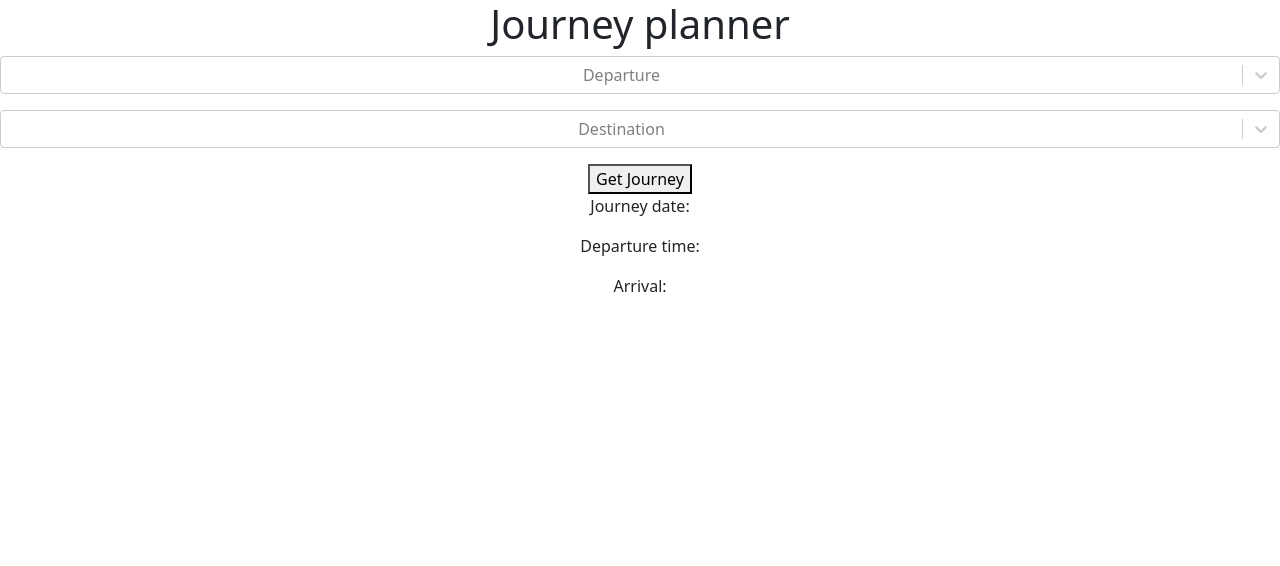
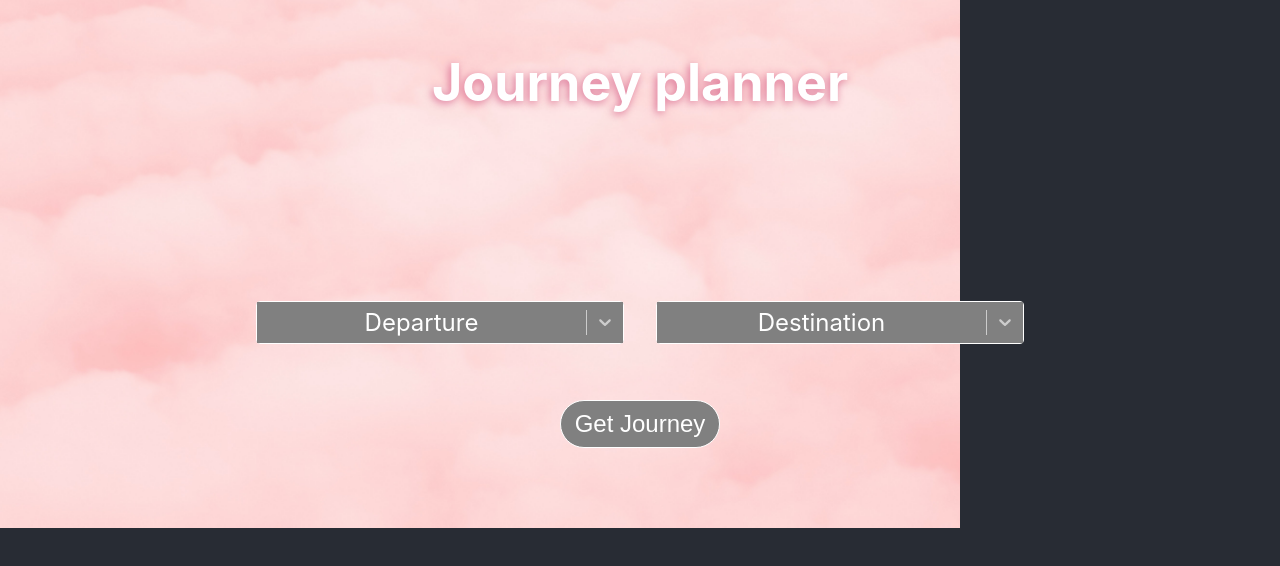
Before and after one commit to lauratiihonen/5G00EV06-3001-tiihonen-laura-project, a React (Create React App) app: page / in a window 1280 px wide. Shown: the top 566 px of the page. Built offline with nearby package versions, Linux system fonts and the light colour scheme.

Commit message:
UI almost done, more stations added

```diff
--- a/src/App.css
+++ b/src/App.css
@@ -1,38 +1,58 @@
 .App {
+  min-height: 100vh;
   text-align: center;
-}
-
-.App-logo {
-  height: 40vmin;
-  pointer-events: none;
-}
-
-@media (prefers-reduced-motion: no-preference) {
-  .App-logo {
-    animation: App-logo-spin infinite 20s linear;
-  }
+  background-color: #282c34;
+  background-image: url("./backgrounds.jpg");
+  background-size: 60rem;
+  background-position-y: -7rem;
+  background-repeat: no-repeat;
 }
 
 .App-header {
-  background-color: #282c34;
-  min-height: 100vh;
-  display: flex;
-  flex-direction: column;
+  text-align: center;
   align-items: center;
   justify-content: center;
+  padding-top: 1rem;
+  padding-bottom: 7rem;
   font-size: calc(10px + 2vmin);
   color: white;
+  text-shadow: -0.1rem 0.1rem 0.5rem palevioletred;
 }
 
-.App-link {
-  color: #61dafb;
+.App-dropdown {
+  display: flex;
+  flex-direction: row;
+  align-items: center;
+  justify-content: center;
+  padding-bottom: 1rem;
+  font-size: 1.5rem;
 }
 
-@keyframes App-logo-spin {
-  from {
-    transform: rotate(0deg);
-  }
-  to {
-    transform: rotate(360deg);
-  }
+.App-button {
+  background-color: grey;
+  color: white;
+  width: 10rem;
+  height: 3rem;
+  text-align: center;
+  border-radius: 2rem;
+  font-size: 1.5rem;
+  border: 0.1rem;
+  border-color: white;
+  border-style: solid;
 }
+
+.App-data {
+  padding-top: 3rem;
+  visibility: hidden;
+  color: white;
+  width: 25rem;
+  height: 3rem;
+  font-size: 1.5rem;
+  text-align: left;
+  display: inline-block;
+}
+
+.App-error {
+  color: "white";
+  text-shadow: -0.1rem 0.1rem 0.5rem palevioletred;
+}
--- a/src/App.js
+++ b/src/App.js
@@ -1,16 +1,14 @@
 import "./App.css";
 import React from "react";
 import { useState } from "react";
-import "bootstrap/dist/css/bootstrap.min.css";
 import Select from "react-select";
-
-const city = [
-  { value: "HKI", label: "Helsinki" },
-  { value: "TPE", label: "Tampere" },
-];
+import customStyles from "./dropdownStyles.js";
+import stations from "./stations.js";
 
 function App() {
   //const [fetchCity, setCity] = useState("");
+  const [state, setState] = useState("hidden");
+  const [error, setError] = useState("");
   const [departure, setDeparture] = useState("");
   const [destination, setDestination] = useState("");
   const [date, setDate] = useState("");
@@ -22,7 +20,7 @@ function App() {
       `https://rata.digitraffic.fi/api/v1/metadata/stations`
     );
     let cityNames = await hr.json();
-
+    var cities= [];
     for (var i = 0; cityNames.length(); i++)
       if (cityNames[i].passengerTraffic === "true") {
         cities = [
@@ -35,49 +33,84 @@ function App() {
   }*/
 
   async function fetchJourney() {
+    setError("");
+    setDepartureTime("");
+    setDestinationTime("");
+    setDate("");
     let hr = await fetch(
       `https://rata.digitraffic.fi/api/v1/live-trains/station/${departure}/${destination}`
     );
     let data = await hr.json();
-
+    if (data[0] !== undefined) {
+      setState("visible");
       setDate(data[0].departureDate);
       for (var i = 0; i < Object.keys(data[0].timeTableRows).length; i++) {
         if (
           data[0].timeTableRows[i].stationShortCode === departure &&
           data[0].timeTableRows[i].type === "DEPARTURE"
         ) {
-        setDepartureTime(data[0].timeTableRows[i].scheduledTime);
+          var removetrash;
+          removetrash = data[0].timeTableRows[i].scheduledTime;
+          removetrash = removetrash.substring(11, 16);
+          setDepartureTime(removetrash);
         }
         if (
           data[0].timeTableRows[i].stationShortCode === destination &&
           data[0].timeTableRows[i].type === "ARRIVAL"
         ) {
-        setDestinationTime(data[0].timeTableRows[i].scheduledTime);
+          removetrash = data[0].timeTableRows[i].scheduledTime;
+          removetrash = removetrash.substring(11, 16);
+          setDestinationTime(removetrash);
         }
+      }
+    } else {
+      setError("Oh no! we couldn't find a journey :/");
     }
   }
 
   return (
     <div className="App">
+      <header className="App-header">
         <h1>Journey planner</h1>
+      </header>
+      <p className="App-dropdown">
         <Select
-        options={city}
-        className="mb-3"
+          styles={customStyles}
+          options={stations}
           placeholder="Departure"
           isSearchable
           onChange={(event) => setDeparture(event.value)}
         />
         <Select
-        options={city}
-        className="mb-3"
+          styles={customStyles}
+          options={stations}
           placeholder="Destination"
           isSearchable
           onChange={(event) => setDestination(event.value)}
         />
-      <button onClick={fetchJourney}>Get Journey</button>
-      <p>Journey date: {date}</p>
-      <p>Departure time: {departureTime}</p>
-      <p>Arrival: {destinationTime}</p>
+      </p>
+      <button onClick={fetchJourney} className="App-button">
+        Get Journey
+      </button>
+      <br />
+      <h2 className="App-error">{error}</h2>
+      <tbody style={{ visibility: state }} className="App-data">
+        <h2 style={{ textAlign: "center" }}>
+          {departure} - {destination}
+        </h2>
+        <tr>
+          <td style={{ paddingRight: "5rem" }}>Journey date:</td>
+          <td>{date}</td>
+        </tr>
+        <tr>
+          <td>Departure time:</td>
+          <td>{departureTime}</td>
+        </tr>
+        <tr>
+          <td>Arrival:</td>
+          <td>{destinationTime}</td>
+        </tr>
+      </tbody>
     </div>
   );
 }
--- a/src/cities.json
+++ /dev/null
@@ -1,4 +0,0 @@
-[
-  { "id": "HKL", "name": "Helsinki" },
-  { "id": "TPE", "name": "Tampere" }
-]
--- /dev/null
+++ b/src/dropdownStyles.js
@@ -0,0 +1,55 @@
+const customStyles = {
+  menu: (provided, state) => ({
+    ...provided,
+    width: "23rem",
+    backgroundColor: "grey",
+    padding: "1rem",
+  }),
+  option: (provided, state) => ({
+    ...provided,
+    backgroundColor: state.isSelected ? "white" : "grey",
+    backgroundColor: state.isFocused ? "darkGrey" : "grey",
+    textAlign: "center",
+    color: "white",
+  }),
+  placeholder: (provided, state) => ({
+    ...provided,
+    color: "white",
+  }),
+  container: (provided, state) => ({
+    ...provided,
+    width: "25rem",
+    padding: "1rem",
+    textAlign: "center",
+  }),
+  indicatorsContainer: (provided, state) => ({
+    ...provided,
+    backgroundColor: "grey",
+  }),
+  valueContainer: (provided, state) => ({
+    ...provided,
+    backgroundColor: "grey",
+  }),
+  input: (provided, state) => ({
+    ...provided,
+    color: "white",
+  }),
+  noOptionsMessage: (provided, state) => ({
+    ...provided,
+    color: "white",
+  }),
+  singleValue: (provided, state) => ({
+    ...provided,
+    color: "white",
+  }),
+
+  control: (base, state) => ({
+    ...base,
+    "&:hover": { borderColor: "gray" }, // border style on hover
+    border: "1px solid white", // default border color
+    boxShadow: "none", // no box-shadow
+    backgroundColor: "grey",
+  }),
+};
+
+export default customStyles;
--- /dev/null
+++ b/src/stations.js
@@ -0,0 +1,10 @@
+const stations = [
+  { value: "HKI", label: "Helsinki" },
+  { value: "TPE", label: "Tampere" },
+  { value: "TKL", label: "Tikkurila" },
+  { value: "TKU", label: "Turku" },
+  { value: "OL", label: "Oulu" },
+  { value: "VS", label: "Vaasa" },
+];
+
+export default stations;
```
Also changed, not shown: src/backgrounds.jpg (added). Lines whose indentation alone changed are shown as unchanged.
